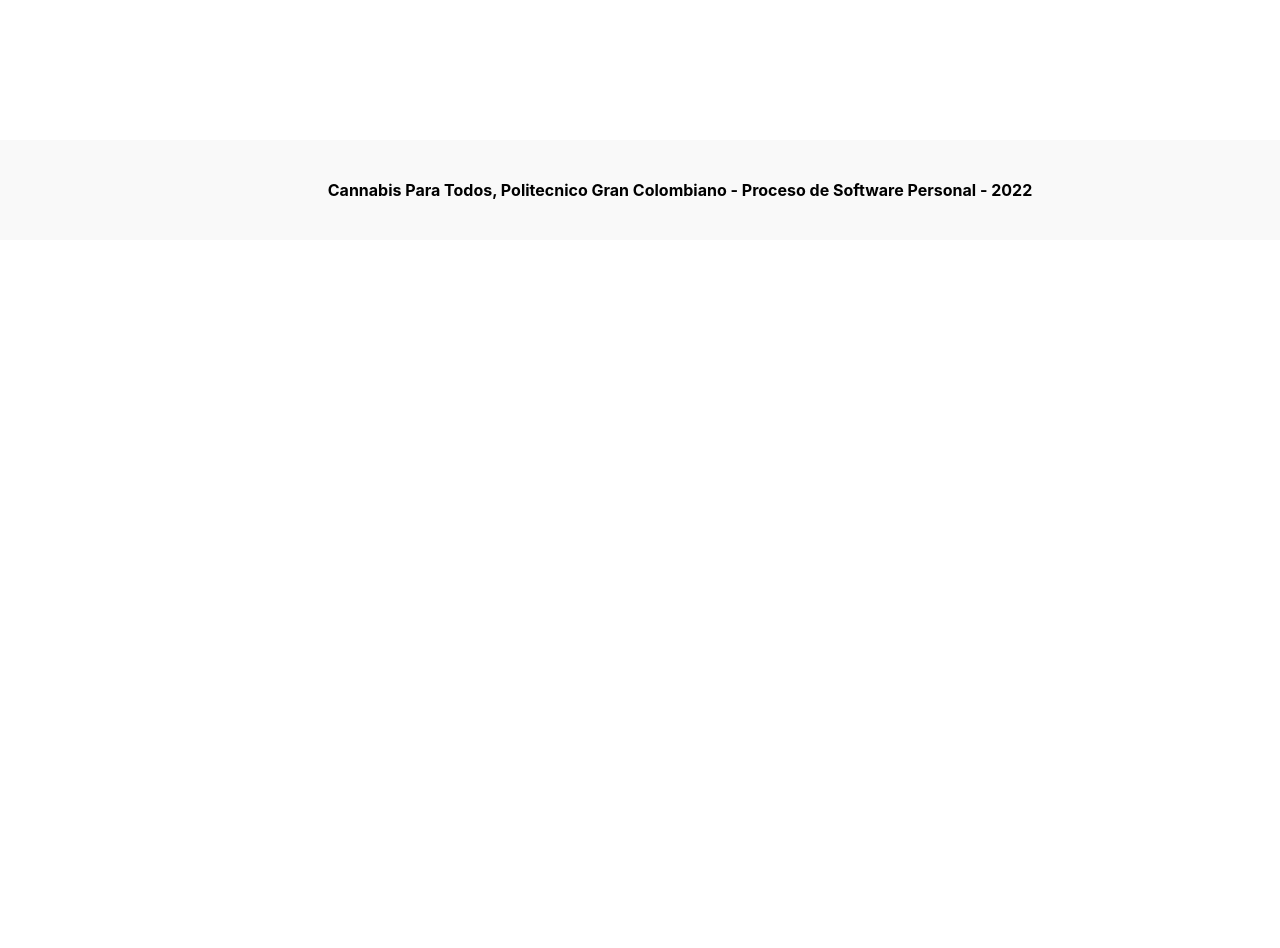
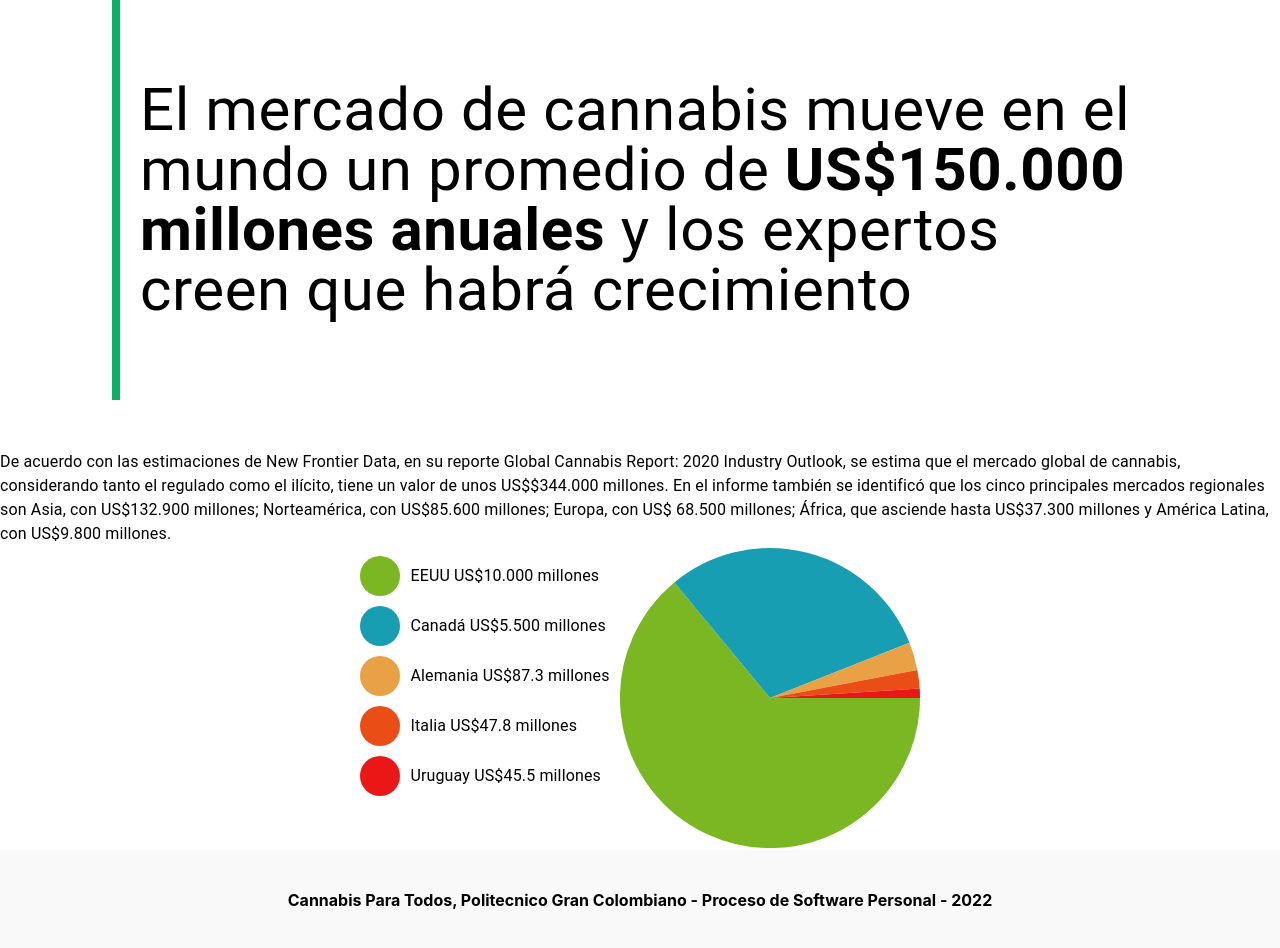
Before and after one commit to andres-narvaez/cannabis-web, a React (Create React App) app: page / in a window 1280 px wide. Shown: the part 560-1508 px from the top of the page. Before the commit the page ends 800 px from the top, so only its background shows below. Built offline with nearby package versions, Linux system fonts and the light colour scheme.

Commit message:
Adding content

```diff
--- a/package.json
+++ b/package.json
@@ -7,11 +7,13 @@
     "@emotion/styled": "^11.10.5",
     "@mui/icons-material": "^5.10.9",
     "@mui/material": "^5.10.13",
+    "@nivo/core": "^0.80.0",
     "@testing-library/jest-dom": "^5.16.5",
     "@testing-library/react": "^13.4.0",
     "@testing-library/user-event": "^13.5.0",
     "react": "^18.2.0",
     "react-dom": "^18.2.0",
+    "react-minimal-pie-chart": "^8.4.0",
     "react-router-dom": "^6.4.3",
     "react-scripts": "5.0.1",
     "web-vitals": "^2.1.4"
--- /dev/null
+++ b/src/components/countryName/countryName.css
@@ -0,0 +1,14 @@
+.square {
+    width: 40px;
+    height: 40px;
+    border-radius: 50%;
+}
+
+.country-container {
+    margin: 10px 0;
+}
+
+.country-label {
+    align-self: center;
+    padding: 0 10px;
+}
--- /dev/null
+++ b/src/components/countryName/countryName.js
@@ -0,0 +1,16 @@
+import { Grid, Typography } from '@mui/material'
+import './countryName.css'
+
+function CountryName(props) {
+    const {label, color} = props
+
+    return <Grid container className='country-container'>
+        <div className='square' style={{backgroundColor: color}}/>
+        <Typography className='country-label' >
+            {label}
+        </Typography>
+    </Grid>
+}
+
+
+export default CountryName
--- a/src/components/footer/footer.css
+++ b/src/components/footer/footer.css
@@ -4,7 +4,7 @@
     background-color: #f9f9f9;
     padding: 40px;
     font-weight: bold;
-    position: fixed;
     bottom: 0;
     width: 100%;
+    box-sizing: border-box;
 }
--- a/src/pages/home/home.css
+++ b/src/pages/home/home.css
@@ -1,3 +1,26 @@
 .main-banner {
     max-width: 100%;
 }
+
+.texto-principal {
+    font-size: 60px !important;
+    line-height: 1 !important;
+    text-align: left;
+    padding: 80px 20px;
+    display: block;
+    border-left: 8px solid rgb(11, 177, 99);
+    margin: 20px auto;
+    max-width: 80%;
+}
+
+.contenido-wrapper {
+    margin: 50px 10px;
+}
+
+.pie-container {
+    max-width: 300px;
+}
+
+.countries-text-container {
+
+}
--- a/src/pages/home/home.js
+++ b/src/pages/home/home.js
@@ -1,9 +1,66 @@
 import './home.css'
+import { Grid, Typography } from '@mui/material'
+import { PieChart } from 'react-minimal-pie-chart'
+import CountryName from '../../components/countryName/countryName'
+
+const countries = [
+   {
+      label: 'EEUU US$10.000 millones',
+      color: '#7ab722'
+   },
+   {
+      label: 'Canadá US$5.500 millones',
+      color: '#189eb2'
+   },
+   {
+      label: 'Alemania US$87.3 millones',
+      color: '#e9a145'
+   },
+   {
+      label: 'Italia US$47.8 millones',
+      color: '#eb4d16'
+   },
+   {
+      label: 'Uruguay US$45.5 millones',
+      color: '#eb1616'
+   }
+]
 
 function HomePage() {
-   return <>
-    <img  className='main-banner' src='/banner-home.jpg' alt='banner cannabis' />
-   </>
+   return <Grid container>
+      <img  className='main-banner' src='/banner-home.jpg' alt='banner cannabis' />
+      <Grid container justifyContent={'center'} className='contenido-wrapper'>
+         <Typography className='texto-principal'>
+            El mercado de cannabis mueve en el mundo un promedio de <strong>US$150.000 millones anuales</strong> y los expertos creen que habrá crecimiento
+         </Typography>
+      </Grid>
+      <Grid container justifyContent={'center'} className='countries-text-container'>
+         <Grid item>
+            <Typography>
+               De acuerdo con las estimaciones de New Frontier Data, en su reporte Global Cannabis Report: 2020 Industry Outlook, se estima que el mercado global de cannabis, considerando tanto el regulado como el ilícito, tiene un valor de unos US$$344.000 millones. En el informe también se identificó que los cinco principales mercados regionales son Asia, con US$132.900 millones; Norteamérica, con US$85.600 millones; Europa, con US$ 68.500 millones; África, que asciende hasta US$37.300 millones y América Latina, con US$9.800 millones.
+            </Typography>
+         </Grid>
+         <Grid item className='countries-container'>
+            {
+               countries.map((item, index) => (
+                  <CountryName label={item.label} color={item.color} key={index + 'country'}/>
+               ))
+            }
+         </Grid>
+         <Grid item className='pie-container'>
+            <PieChart
+               animate
+               data={[
+                  { title: 'EEUU', value: 64, color: '#7ab722' },
+                  { title: 'Canadá', value: 30, color: '#189eb2' },
+                  { title: 'Alemania', value: 3, color: '#e9a145' },
+                  { title: 'Italia', value: 2, color: '#eb4d16' },
+                  { title: 'Uruguay', value: 1, color: '#eb1616' },
+               ]}
+            />
+         </Grid>
+      </Grid>
+   </Grid>
 }
 
 export default HomePage
```
Also changed, not shown: 1 other file (tests, documents, lock files or other folders).
